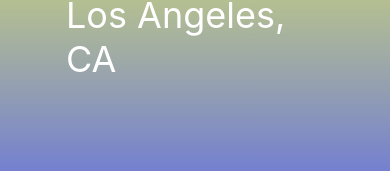
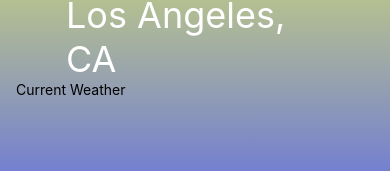
Before and after one commit to hudnellmarcus/React_Native_Weather, a React Native app: screen /Home in a window 390 px wide. Shown: the part 126-297 px from the top of the page. Built offline with nearby package versions, Linux system fonts and the light colour scheme; no server answers.

Commit message:
weather provider set up, api call functional

```diff
--- /dev/null
+++ b/components/CurrentWeather.tsx
@@ -0,0 +1,14 @@
+import React from "react";
+import { View, Text } from "react-native";
+
+
+
+const CurrentWeather = () => {
+    return (
+        <View>
+            <Text>Current Weather</Text>
+        </View>
+    )
+};
+
+export default CurrentWeather;
--- a/context/WeatherContext.tsx
+++ b/context/WeatherContext.tsx
@@ -3,7 +3,6 @@ import axios from 'axios';
 
 import { WeatherData, WeatherContextType } from '../models/WeatherData';
 import { WeatherProviderProps } from '../models/WeatherProviderProps';
-import { useCurrentWeather } from '../hooks/useCurrentWeather';
 import { fetchWeatherData } from '../api/Weather';
 
 //const API_URL: string = `http://api.weatherapi.com/v1/current.json?key=89e9d9cf56fa4af2a1e174847230210&q=London&aqi=no`
@@ -20,11 +19,11 @@ export const useWeather = () => {
 
 export const WeatherProvider = ({ children } : WeatherProviderProps) => {
     const [weatherData, setWeatherData] = useState<WeatherData | null>(null)
-    const [city, setCity] = useState<string>('');
+    const [city, setCity] = useState<string>('miami');
 
 useEffect(() => {
 
-    const fetchWeatherData = async (city: string) => {
+    const fetchWeather = async (city: string) => {
         try {
             const apiKey = '89e9d9cf56fa4af2a1e174847230210';
 
@@ -34,12 +33,15 @@ useEffect(() => {
             const data: WeatherData = response.data;
 
             console.log(data)
+            console.log(`city: ${city}`)
             setWeatherData(data);
 
         } catch (error) {
                 console.error('Error fetching weather data:', error);
             }
       };
+
+        fetchWeather(city);
 
     },[city])
 
@@ -49,8 +51,9 @@ useEffect(() => {
             value={{
                 setCity,
                 weatherData,
-                fetchWeatherData
+                //fetchWeatherData: fetchWeatherData
             }}>
+                { children }
         </WeatherContext.Provider>
 
     )
--- a/screens/HomeScreen.tsx
+++ b/screens/HomeScreen.tsx
@@ -1,11 +1,20 @@
-import * as React from 'react'
+import React, { useEffect } from 'react'
 import { View, Text, StyleSheet, Image } from 'react-native';
 import { LinearGradient } from 'expo-linear-gradient';
 import { SafeAreaView } from 'react-native-safe-area-context';
 
 import SearchBar from '../components/SearchBar';
+import CurrentWeather from '../components/CurrentWeather';
+
+import { useWeather } from '../context/WeatherContext';
+
 
 const HomeScreen = () => {
+    const { weatherData  } = useWeather();
+
+
+
+
     return (
         <LinearGradient
                 colors={['rgba(228, 238, 100, 1)',
@@ -22,6 +31,9 @@ const HomeScreen = () => {
                         <View style={styles.titleContainer}>
                             <Text style={styles.title}>Los Angeles, CA</Text>
                         </View>
+                    <View>
+                        <CurrentWeather />
+                    </View>
                 </SafeAreaView>
             </View>
         </LinearGradient>
```
Also changed, not shown: App.tsx (+14 -5 lines).
